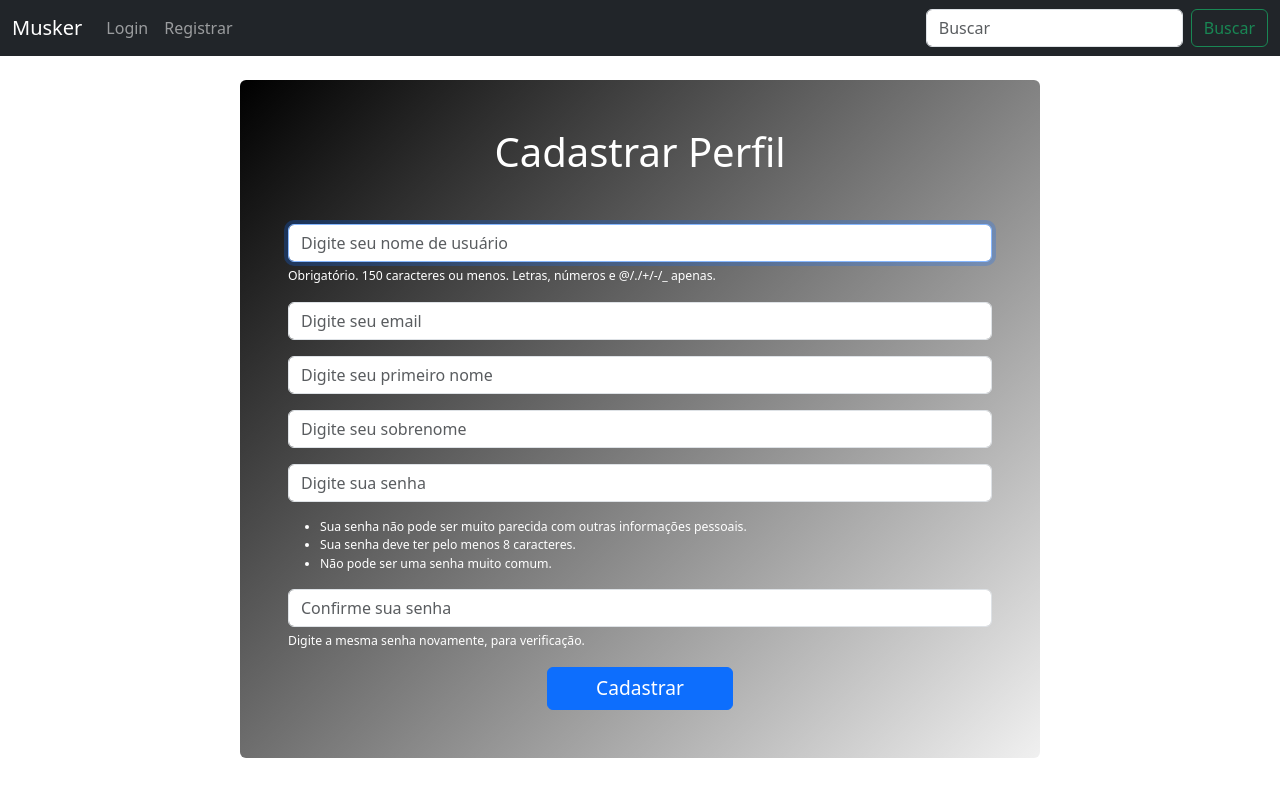
After one commit to emersonTSsantos/Projeto_Arq_Twitter, a Django app: page /register/ in a window 1280 px wide. The commit adds this page. Run offline with Django 5.2, Linux system fonts and the light colour scheme.

Commit message:
Fazer cadastro de usuários

```diff
--- a/social/musker/forms.py
+++ b/social/musker/forms.py
@@ -1,5 +1,7 @@
 from django import forms
 from .models import Meep
+from django.contrib.auth.forms import UserCreationForm
+from django.contrib.auth.models import User
 
 class MeepForm(forms.ModelForm):
     body = forms.CharField(required=True, widget=forms.Textarea(
@@ -16,3 +18,55 @@ class MeepForm(forms.ModelForm):
     class Meta:
         model = Meep
         exclude = ("user", "created_at", "updated_at")
+
+
+class SignUpForm(UserCreationForm):
+    email = forms.EmailField(label="", required=True, widget=forms.TextInput(
+        attrs={
+            'class': "form-control",
+            'placeholder': 'Digite seu email'
+        }
+    ))
+
+    first_name = forms.CharField(label="", max_length=100, required=True, widget=forms.TextInput(
+        attrs={
+            'class': "form-control",
+            'placeholder': 'Digite seu primeiro nome'
+        }
+    ))
+
+    last_name = forms.CharField(label="", max_length=100, required=True, widget=forms.TextInput(
+        attrs={
+            'class': "form-control",
+            'placeholder': 'Digite seu sobrenome'
+        }
+    ))
+
+    class Meta:
+        model = User
+        fields = (
+                    'username',
+                    'email',
+                    'first_name',
+                    'last_name',
+                    'password1',
+                    'password2'
+                )
+
+    def __init__(self, *args, **kwargs):
+        super(SignUpForm, self).__init__(*args, **kwargs)
+
+        self.fields['username'].widget.attrs['class'] = 'form-control'
+        self.fields['username'].widget.attrs['placeholder'] = 'Digite seu nome de usuário'
+        self.fields['username'].label = ''
+        self.fields['username'].help_text = '<span class="form-text text-muted"><small class="text-white">Obrigatório. 150 caracteres ou menos. Letras, números e @/./+/-/_ apenas.</small></span>'
+
+        self.fields['password1'].widget.attrs['class'] = 'form-control'
+        self.fields['password1'].widget.attrs['placeholder'] = 'Digite sua senha'
+        self.fields['password1'].label = ''
+        self.fields['password1'].help_text = '<ul class="form-text text-muted"><small class="text-white"><li>Sua senha não pode ser muito parecida com outras informações pessoais.</li><li>Sua senha deve ter pelo menos 8 caracteres.</li><li>Não pode ser uma senha muito comum.</li></small></ul>'
+
+        self.fields['password2'].widget.attrs['class'] = 'form-control'
+        self.fields['password2'].widget.attrs['placeholder'] = 'Confirme sua senha'
+        self.fields['password2'].label = ''
+        self.fields['password2'].help_text = '<span class="form-text text-muted"><small class="text-white">Digite a mesma senha novamente, para verificação.</small></span>'
--- a/social/musker/templates/navBar.html
+++ b/social/musker/templates/navBar.html
@@ -7,21 +7,26 @@
         <div class="collapse navbar-collapse" id="navbarSupportedContent">
             <ul class="navbar-nav me-auto mb-2 mb-lg-0">
 
-                <li class="nav-item">
-                    <a class="nav-link" href="{% url 'profile_list' %}">Lista de Perfis</a>
-                </li>
 
                 {% if user.is_authenticated %}
                 <li class="nav-item">
                     <a class="nav-link" href="{% url 'profile' request.user.id %}">Meu Perfil</a>
                 </li>
+                <li class="nav-item">
+                    <a class="nav-link" href="{% url 'profile_list' %}">Lista de Perfis</a>
+                </li>
 
                 <li class="nav-item">
                     <a class="nav-link" href="{% url 'logout' %}">Sair</a>
                 </li>
+                </li>
                 {% else %}
                 <li class="nav-item">
                     <a class="nav-link" href="{% url 'login' %}">Login</a>
+                </li>
+                <li class="nav-item">
+                    <a class="nav-link" href="{% url 'register' %}">Registrar</a>
+                </li>
                 {% endif %}
 
             </ul>
--- /dev/null
+++ b/social/musker/templates/register.html
@@ -0,0 +1,18 @@
+{% extends "base.html" %}
+
+{% block content %}
+
+
+<form class="container p-5 rounded" style="background: linear-gradient(135deg, #000000 0%, #f0f0f0 100%); max-width: 800px; margin: auto;" method="POST" action="{% url 'register' %}">
+    <h1 class="text-center text-white mb-5">Cadastrar Perfil</h1>
+    {% csrf_token %}
+    {{ form.as_p}}
+
+    <button type="submit" class="btn btn-primary d-block mx-auto px-5">
+            <p class="mb-0" style="font-size: 1.2em;">
+                Cadastrar
+            </p>
+    </button>
+</form>
+
+{% endblock %}
--- a/social/musker/urls.py
+++ b/social/musker/urls.py
@@ -8,4 +8,5 @@ urlpatterns = [
     path('profile/<int:pk>', views.profile, name='profile'),
     path('login/', views.login_user, name='login'),
     path('logout/', views.logout_user, name='logout'),
+    path('register/', views.register_user, name='register'),
 ]
--- a/social/musker/views.py
+++ b/social/musker/views.py
@@ -1,8 +1,10 @@
 from django.shortcuts import render, redirect
 from django.contrib import messages
 from .models import Meep, UserProfile
-from .forms import MeepForm
+from .forms import MeepForm, SignUpForm
 from django.contrib.auth import authenticate, login, logout
+from django.contrib.auth.forms import UserCreationForm
+from django import forms
 
 def home(request):
     if request.user.is_authenticated:
@@ -75,3 +77,23 @@ def logout_user(request):
     logout(request)
     messages.success(request, "Você foi desconectado")
     return redirect('home')
+
+
+def register_user(request):
+    form = SignUpForm()
+    if request.method == "POST":
+        form = SignUpForm(request.POST)
+        if form.is_valid():
+            form.save()
+            username = form.cleaned_data['username']
+            password = form.cleaned_data['password1']
+            # first_name = form.cleaned_data['first_name']
+            # last_name = form.cleaned_data['last_name']
+            # email = form.cleaned_data['email']
+
+            user = authenticate(username=username, password=password)
+            login(request, user)
+            messages.success(request, "Cadastro realizado com sucesso.")
+            return redirect('home')
+
+    return render(request, 'register.html', {'form': form})
```
Also changed, not shown: social/db.sqlite3.
